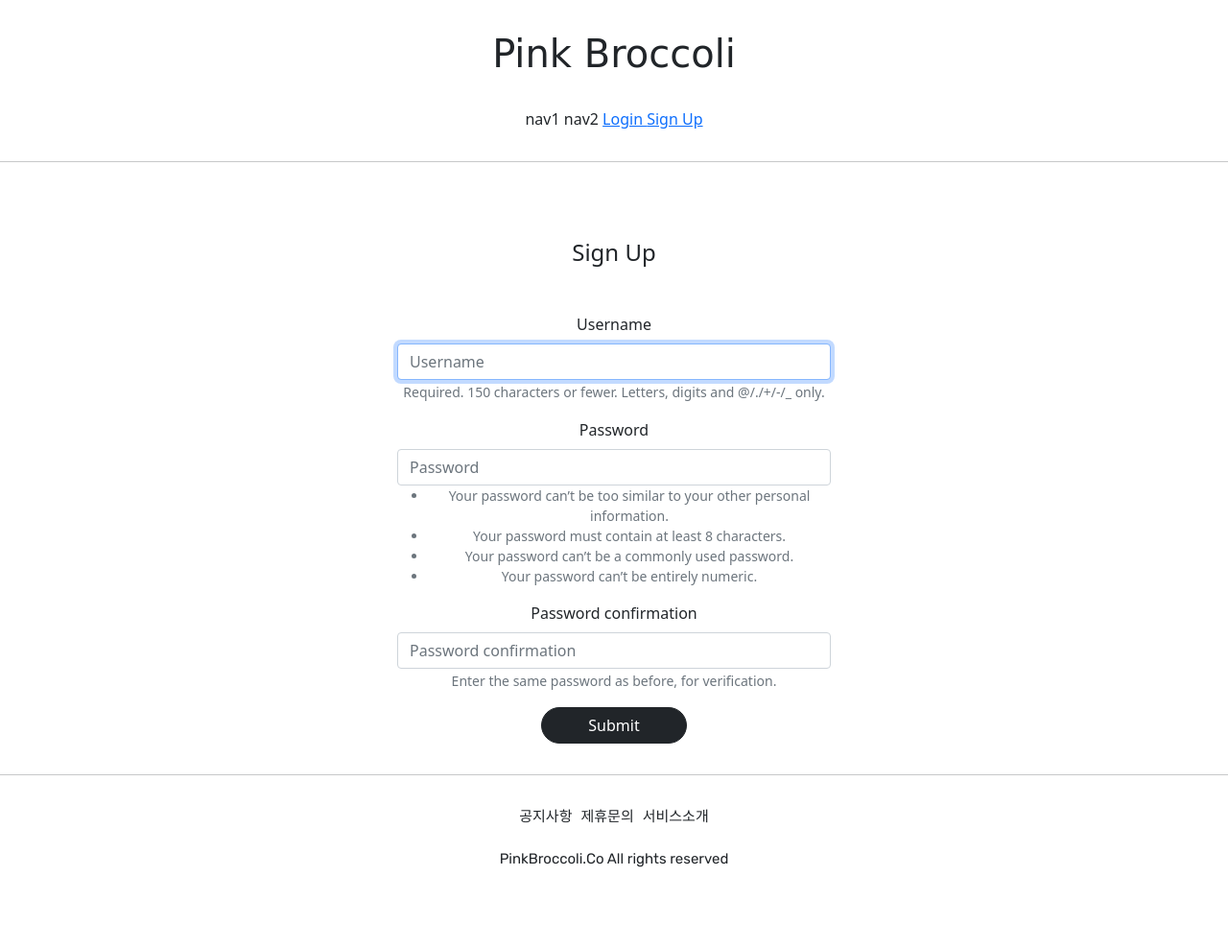
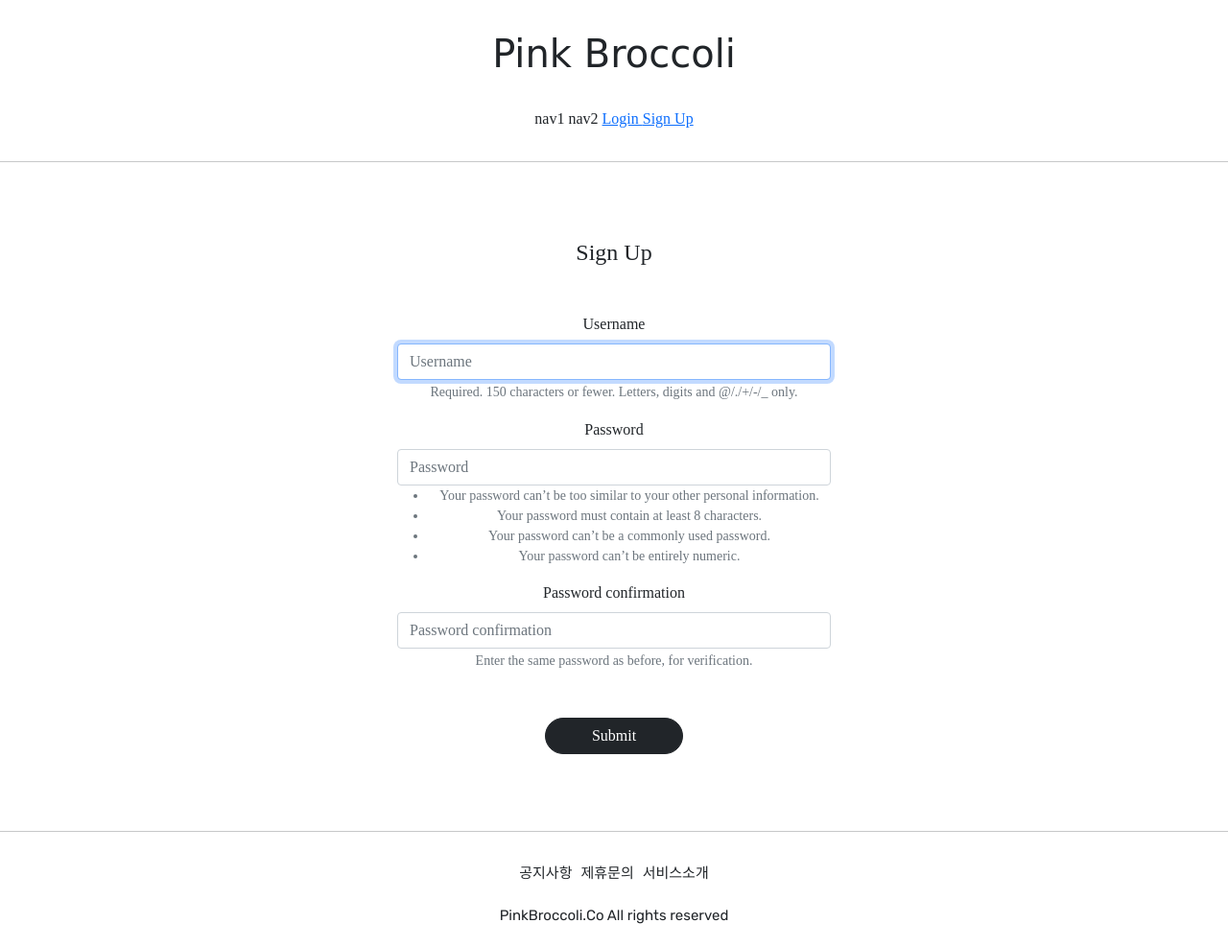
Before and after one commit to Minseong-COLI/web-app_test, a Django app: page /accounts/create/ in a window 1280 px wide. Shown: the whole page at 96% size. Before the commit the page ends 904 px from the top, so only its background shows below. Run offline with Django 3.2, Linux system fonts and the light colour scheme; parts of the project's set-up code (start-up, migrations or seed data) failed here and were passed over; some libraries are stand-ins or nearby versions; some web fonts are replaced.

Commit message:
7/15 commit_3

```diff
--- a/accountapp/templates/accountapp/create.html
+++ b/accountapp/templates/accountapp/create.html
@@ -12,9 +12,9 @@
         <div>
             <form action="{% url 'accountapp:create' %}" method="post">
                 {% csrf_token %}
-{#                {{ form }}      # bootstrap_form 사용을 위해 대체#}
+                {# {{ form }}      # bootstrap_form 사용을 위해 대체#}
                 {% bootstrap_form form %}
-                <div>
+                <div class="m-5">
                     <input type="submit" class="btn btn-dark rounded-pill px-5">
                 </div>
             </form>
--- a/accountapp/templates/accountapp/login.html
+++ b/accountapp/templates/accountapp/login.html
@@ -12,7 +12,7 @@
         <div>
             <form action="{% url 'accountapp:login' %}" method="post">
                 {% csrf_token %}
-{#                {{ form }}#}
+                {# {{ form }} #}
                 {% bootstrap_form form %}
                 <div class="m-5">
                     <input type="submit" class="btn btn-dark rounded-pill px-5">
--- a/templates/base.html
+++ b/templates/base.html
@@ -3,7 +3,7 @@
 
 {% include "head.html" %}
 
-<body>
+<body style="font-family: NanumSquareR">
 
 {% include "header.html" %}
 
--- a/templates/head.html
+++ b/templates/head.html
@@ -18,4 +18,31 @@
     {# STATIC FILES LINK #}
     <link rel="stylesheet" type="text/css" href="{% static 'base.css' %}">
 
+    {# src: local -> 로컬에 있으면 가져오고, 없으면 url: ~ 로 불러온다  #}
+    <style>
+        @font-face {
+            font-family: 'NanumSquareR';
+            src: local('NanumSquareR'),
+            url("{% static 'fonts/NanumSquareR.otf' %}") format("opentype");
+        }
+
+        @font-face {
+            font-family: 'NanumSquareEB';
+            src: local('NanumSquareEB'),
+            url("{% static 'fonts/NanumSquareEB.otf' %}") format("opentype");
+        }
+
+        @font-face {
+            font-family: 'NanumSquareB';
+            src: local('NanumSquareB'),
+            url("{% static 'fonts/NanumSquareB.otf' %}") format("opentype");
+        }
+
+        @font-face {
+            font-family: 'NanumSquareL';
+            src: local('NanumSquareL'),
+            url("{% static 'fonts/NanumSquareL.otf' %}") format("opentype");
+        }
+    </style>
+
 </head>
```
Also changed, not shown: static/base.css (+5 -5 lines).
